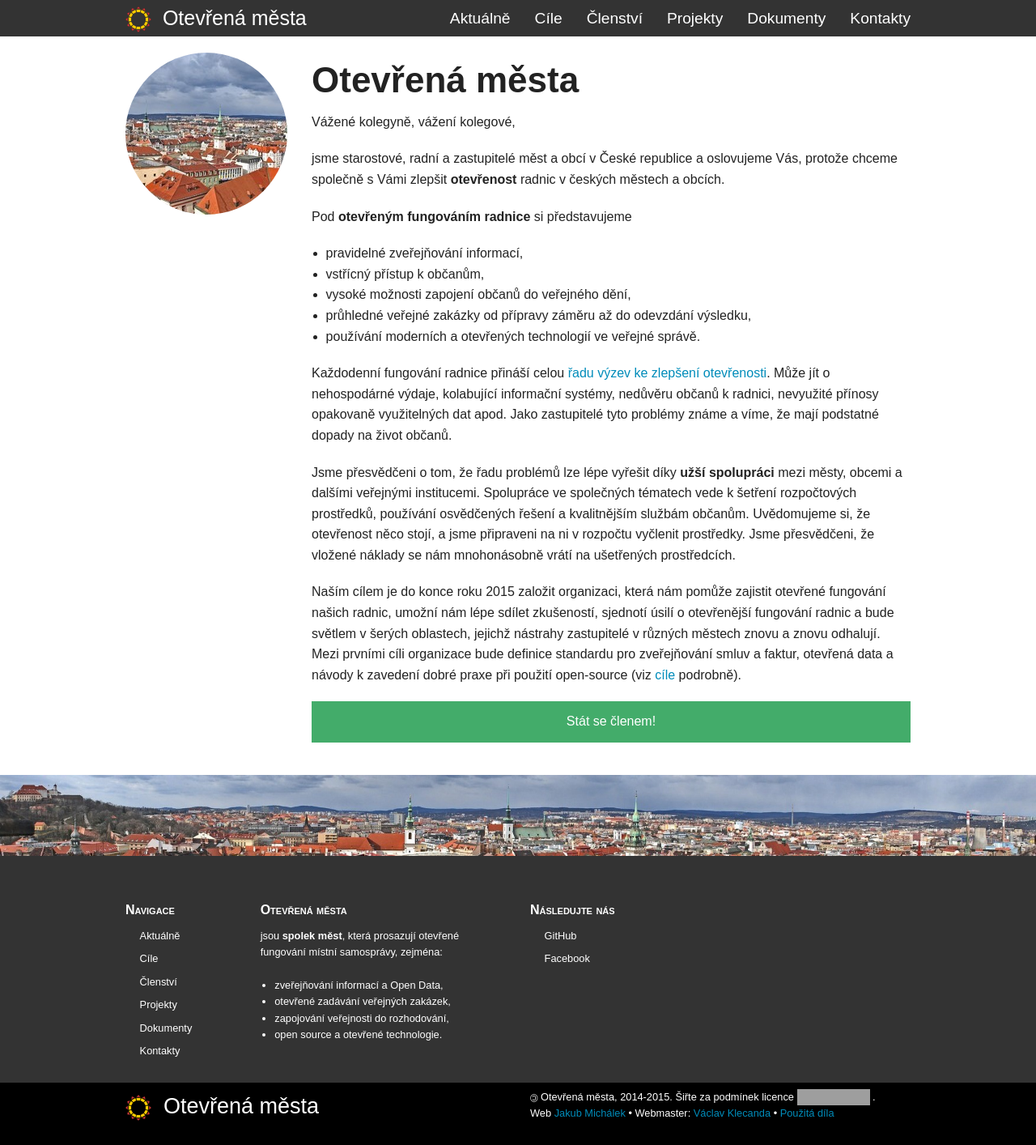
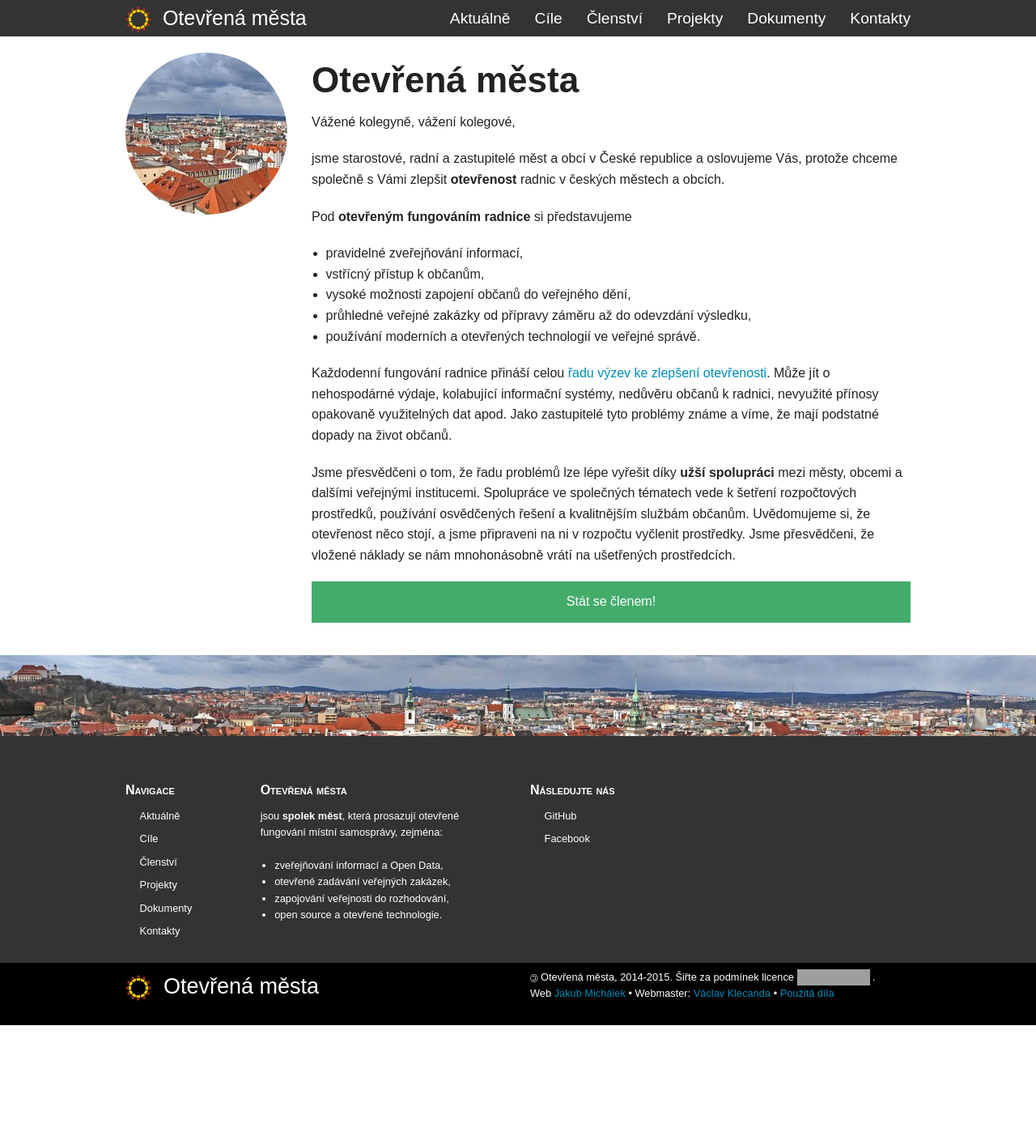
Before and after one commit to otevrenamesta/otevrenamesta.github.io, a Jekyll site: the page built from pages/index.md, in a window 1280 px wide. Shown: the whole page at 81% size. Built offline with Jekyll 4.4.1, drawn with Linux system fonts in a browser that asks for light colours; nearby versions of some CDN libraries; library files that are not in the unit come from our copies; after the commit the page ends 1266 px from its top, so only the background shows below that; grey boxes are pictures that could not be loaded.

Commit message:
aktualizace úvodní stránky

```diff
--- a/pages/index.md
+++ b/pages/index.md
@@ -39,12 +39,4 @@ Uvědomujeme si, že otevřenost něco stojí, a jsme připraveni na ni
 v rozpočtu vyčlenit prostředky. Jsme přesvědčeni, že vložené náklady se
 nám mnohonásobně vrátí na ušetřených prostředcích.
 
-Naším cílem je do konce roku 2015 založit organizaci, která nám pomůže
-zajistit otevřené fungování našich radnic, umožní nám lépe sdílet zkušeností,
-sjednotí úsilí o otevřenější fungování radnic a
-bude světlem v šerých oblastech, jejichž nástrahy zastupitelé
-v různých městech znovu a znovu odhalují. Mezi prvními cíli organizace
-bude definice standardu pro zveřejňování smluv a faktur, otevřená data a
-návody k zavedení dobré praxe při použití open-source (viz [cíle](/cile/) podrobně).
-
 <a href="/clenstvi/" class="button expand success">Stát se členem!</a>
```
